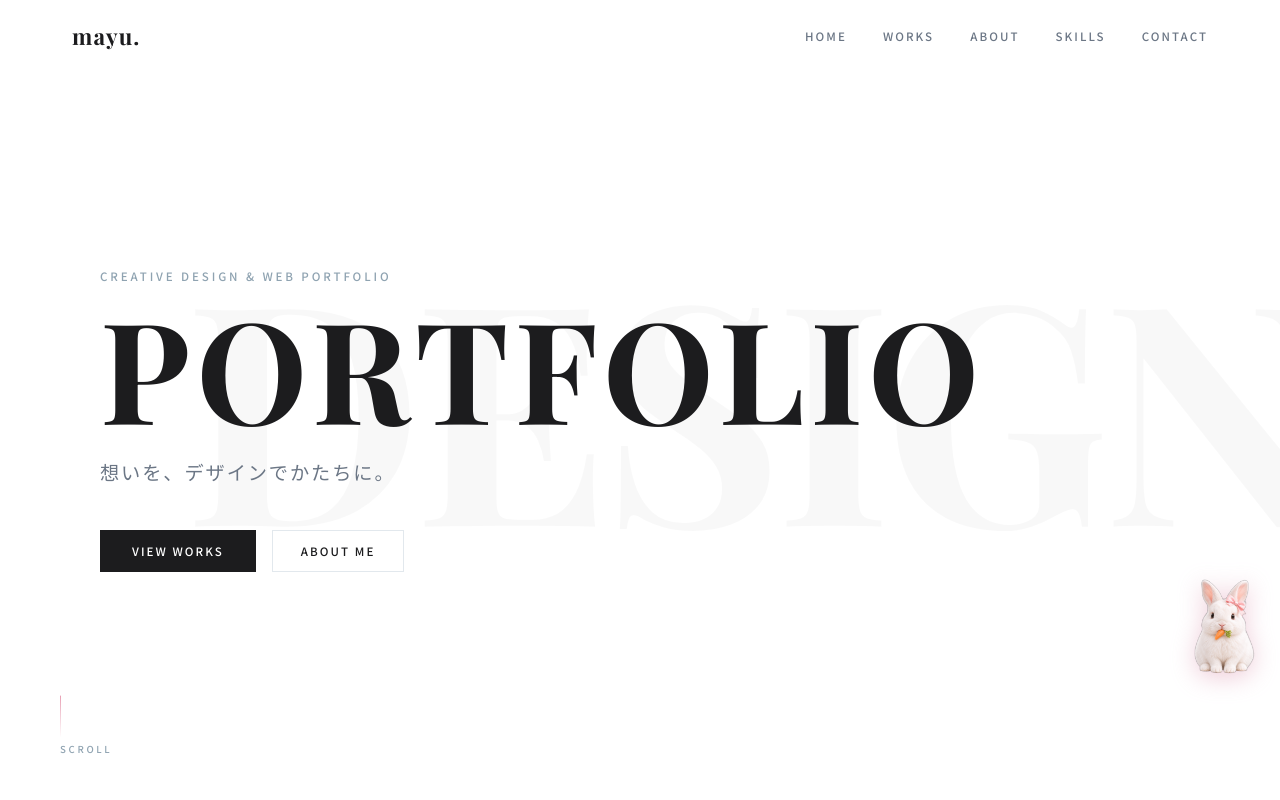
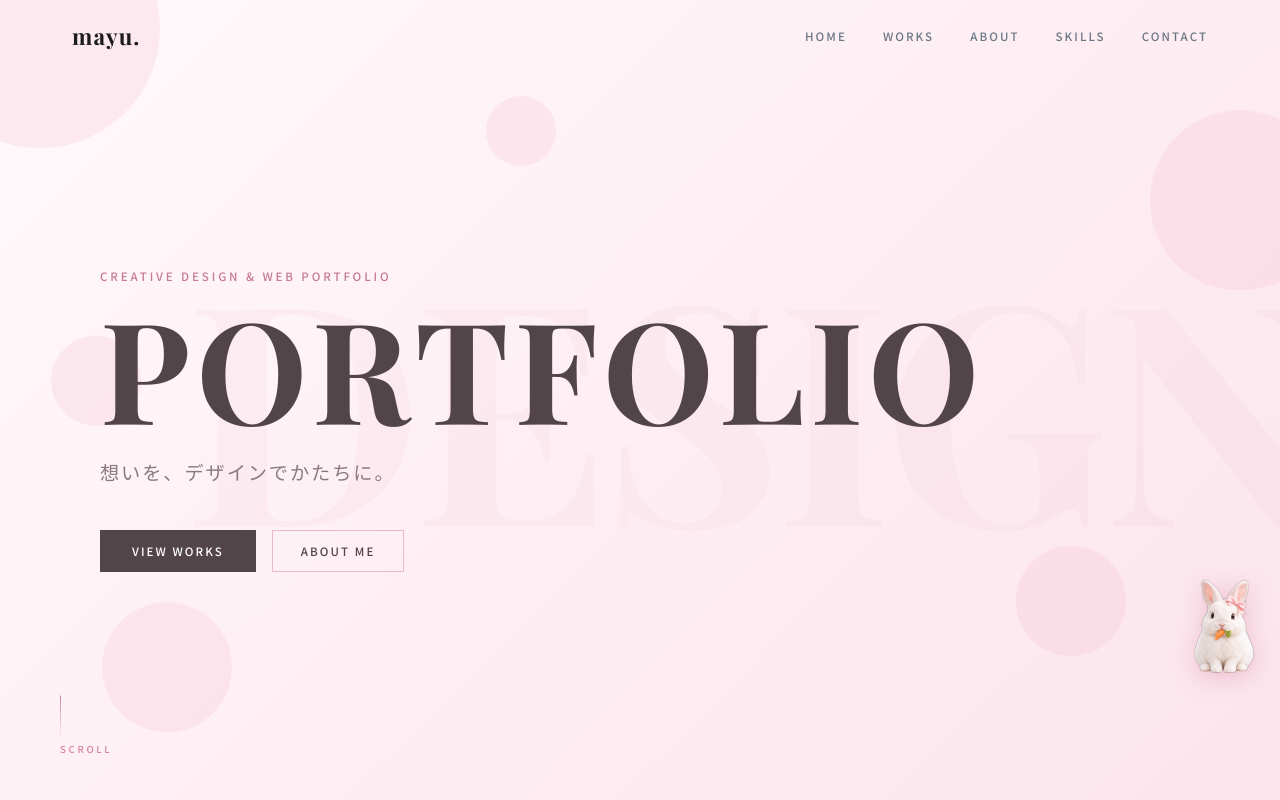
Before and after one commit to mayu19618-cmd/portfoliover1, a React (Vite) app: page / in a window 1280 px wide. Shown: the top 800 px of the page. Built offline with nearby package versions, Linux system fonts and the light colour scheme; a web font is replaced by a local one.

Commit message:
fix: HeroセクションをLoadingと同じピンク水玉デザインに統一
Co-Authored-By: Claude Sonnet 4.6 <noreply@anthropic.com>

```diff
--- a/src/sections/HeroSection.module.css
+++ b/src/sections/HeroSection.module.css
@@ -2,18 +2,42 @@
   position: relative;
   min-height: 100svh;
   overflow: hidden;
-  background: #FFFFFF;
+  /* Loadingと同じピンクグラデーション */
+  background: linear-gradient(135deg, #FFF9FB 0%, #FCE4EC 100%);
   display: flex;
   align-items: center;
 }
 
-.canvas {
+/* ── Loadingと同じ水玉装飾 ── */
+.bgDeco {
   position: absolute;
   inset: 0;
+  overflow: hidden;
   pointer-events: none;
   z-index: 0;
 }
 
+.bgCircle {
+  position: absolute;
+  border-radius: 50%;
+  background: rgba(244, 184, 206, 0.22);
+  animation: float 4s ease-in-out infinite;
+  animation-delay: calc(var(--i) * 0.6s);
+}
+
+.bgCircle:nth-child(1) { width: 240px; height: 240px; top: -80px;  left: -80px; }
+.bgCircle:nth-child(2) { width: 180px; height: 180px; top: 15%;    right: -50px; }
+.bgCircle:nth-child(3) { width: 130px; height: 130px; bottom: 8%;  left: 8%; }
+.bgCircle:nth-child(4) { width: 90px;  height: 90px;  top: 42%;    left: 4%; }
+.bgCircle:nth-child(5) { width: 110px; height: 110px; bottom: 18%; right: 12%; }
+.bgCircle:nth-child(6) { width: 70px;  height: 70px;  top: 12%;    left: 38%; }
+
+@keyframes float {
+  0%, 100% { transform: translateY(0); }
+  50%       { transform: translateY(-12px); }
+}
+
+/* ── 背景装飾テキスト ── */
 .bgText {
   position: absolute;
   right: -3%;
@@ -22,7 +46,7 @@
   font-family: 'Playfair Display', serif;
   font-size: clamp(12rem, 24vw, 24rem);
   font-weight: 700;
-  color: rgba(0, 0, 0, 0.028);
+  color: rgba(215, 130, 160, 0.06);
   letter-spacing: -0.02em;
   line-height: 0.9;
   user-select: none;
@@ -30,6 +54,7 @@
   z-index: 0;
 }
 
+/* ── コンテンツ ── */
 .content {
   position: relative;
   z-index: 1;
@@ -47,7 +72,7 @@
   font-size: 0.72rem;
   letter-spacing: 0.25em;
   text-transform: uppercase;
-  color: var(--blue-gray);
+  color: #C77A95;
   font-weight: 500;
 }
 
@@ -56,19 +81,20 @@
   font-size: clamp(4.5rem, 11vw, 10rem);
   font-weight: 700;
   letter-spacing: 0.04em;
-  color: var(--text);
+  color: #51454A;
   line-height: 0.95;
   margin: -4px 0;
 }
 
 .subJa {
   font-size: clamp(1rem, 2vw, 1.2rem);
-  color: var(--text-light);
+  color: #8a7a80;
   font-weight: 300;
   letter-spacing: 0.1em;
   margin-top: 8px;
 }
 
+/* ── CTAボタン ── */
 .cta {
   display: flex;
   gap: 16px;
@@ -79,41 +105,42 @@
 .ctaPrimary {
   display: inline-block;
   padding: 13px 32px;
-  background: var(--text);
+  background: #51454A;
   color: white;
   font-size: 0.72rem;
   font-weight: 500;
   letter-spacing: 0.18em;
   text-transform: uppercase;
   text-decoration: none;
-  transition: background var(--transition), transform 0.2s;
+  transition: background 0.25s, transform 0.2s;
   font-family: inherit;
 }
 
 .ctaPrimary:hover {
-  background: #333;
+  background: #3a3038;
   transform: translateY(-1px);
 }
 
 .ctaSecondary {
   display: inline-block;
   padding: 12px 28px;
-  border: 1px solid var(--border);
-  color: var(--text);
+  border: 1.5px solid rgba(215, 130, 160, 0.5);
+  color: #51454A;
   font-size: 0.72rem;
   font-weight: 500;
   letter-spacing: 0.18em;
   text-transform: uppercase;
   text-decoration: none;
-  transition: border-color var(--transition), background var(--transition);
+  transition: border-color 0.25s, background 0.25s;
   font-family: inherit;
 }
 
 .ctaSecondary:hover {
-  border-color: var(--accent);
-  background: var(--accent-light);
+  border-color: #D782A0;
+  background: rgba(244, 184, 206, 0.2);
 }
 
+/* ── スクロールインジケーター ── */
 .scrollDown {
   position: absolute;
   bottom: 44px;
@@ -128,14 +155,14 @@
 .scrollLine {
   width: 1px;
   height: 44px;
-  background: linear-gradient(to bottom, var(--accent), transparent);
+  background: linear-gradient(to bottom, #D782A0, transparent);
   transform-origin: top;
 }
 
 .scrollText {
   font-size: 0.6rem;
   letter-spacing: 0.28em;
-  color: var(--blue-gray);
+  color: #D782A0;
   font-weight: 500;
 }
 
--- a/src/sections/HeroSection.tsx
+++ b/src/sections/HeroSection.tsx
@@ -1,77 +1,18 @@
-import { useEffect, useRef } from 'react';
 import { motion, useReducedMotion } from 'framer-motion';
 import styles from './HeroSection.module.css';
 import { siteData } from '../data/siteData';
 
 export default function HeroSection() {
   const shouldReduce = useReducedMotion();
-  const canvasRef = useRef<HTMLCanvasElement>(null);
-
-  useEffect(() => {
-    if (shouldReduce) return;
-    const canvas = canvasRef.current;
-    if (!canvas) return;
-    const ctx = canvas.getContext('2d');
-    if (!ctx) return;
-
-    const resize = () => {
-      canvas.width = window.innerWidth;
-      canvas.height = window.innerHeight;
-    };
-    resize();
-    window.addEventListener('resize', resize);
-
-    const petals: Array<{
-      x: number; y: number; size: number; opacity: number;
-      speedX: number; speedY: number; rotation: number; rotSpeed: number;
-    }> = [];
-
-    for (let i = 0; i < 10; i++) {
-      petals.push({
-        x: Math.random() * window.innerWidth,
-        y: Math.random() * window.innerHeight * -1,
-        size: Math.random() * 5 + 2,
-        opacity: Math.random() * 0.07 + 0.02,
-        speedX: (Math.random() - 0.5) * 0.3,
-        speedY: Math.random() * 0.4 + 0.2,
-        rotation: Math.random() * Math.PI * 2,
-        rotSpeed: (Math.random() - 0.5) * 0.02,
-      });
-    }
-
-    let raf: number;
-    const draw = () => {
-      ctx.clearRect(0, 0, canvas.width, canvas.height);
-      petals.forEach((p) => {
-        ctx.save();
-        ctx.translate(p.x, p.y);
-        ctx.rotate(p.rotation);
-        ctx.globalAlpha = p.opacity;
-        ctx.fillStyle = '#E8A0B4';
-        ctx.beginPath();
-        ctx.ellipse(0, 0, p.size, p.size * 0.5, 0, 0, Math.PI * 2);
-        ctx.fill();
-        ctx.restore();
-        p.x += p.speedX;
-        p.y += p.speedY;
-        p.rotation += p.rotSpeed;
-        if (p.y > canvas.height + 20) {
-          p.y = -20;
-          p.x = Math.random() * canvas.width;
-        }
-      });
-      raf = requestAnimationFrame(draw);
-    };
-    draw();
-    return () => {
-      cancelAnimationFrame(raf);
-      window.removeEventListener('resize', resize);
-    };
-  }, [shouldReduce]);
 
   return (
     <section id="home" className={styles.hero} aria-label="ヒーローセクション">
-      <canvas ref={canvasRef} className={styles.canvas} aria-hidden="true" />
+      {/* Loadingと同じ水玉装飾 */}
+      <div className={styles.bgDeco} aria-hidden="true">
+        {[...Array(6)].map((_, i) => (
+          <div key={i} className={styles.bgCircle} style={{ '--i': i } as React.CSSProperties} />
+        ))}
+      </div>
 
       <div className={styles.bgText} aria-hidden="true">DESIGN</div>
 
```
